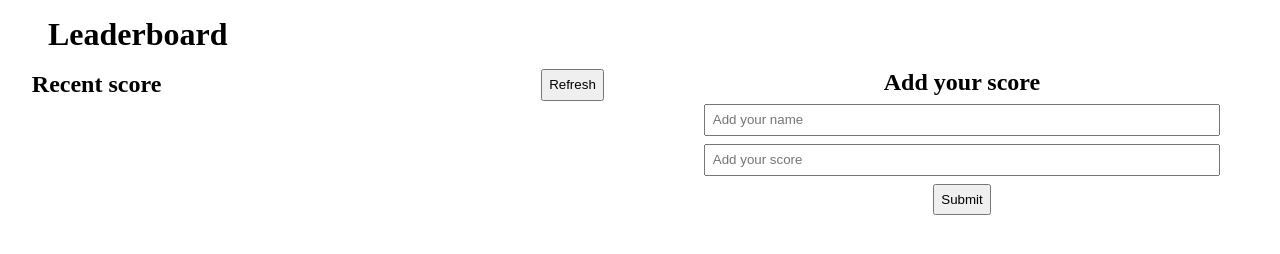
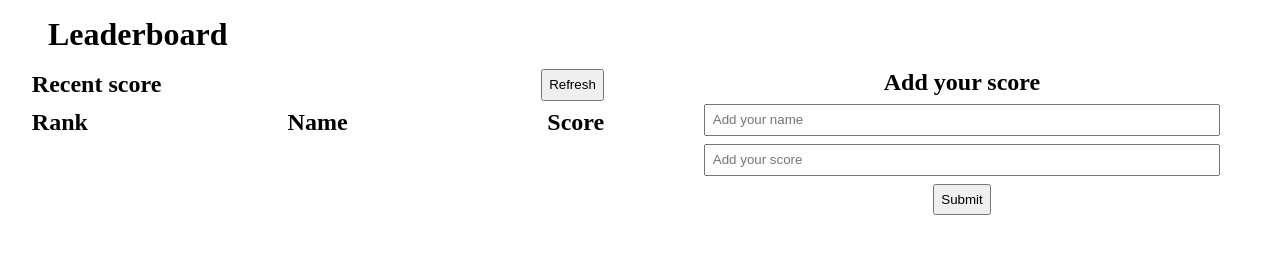
Before and after one commit to yersel500/leaderboard-project, a website built with webpack: page src/index.html in a window 1280 px wide. Built offline with nearby package versions, Linux system fonts and the light colour scheme.

Commit message:
Order gamers by score

```diff
--- a/src/index.html
+++ b/src/index.html
@@ -20,6 +20,11 @@
                     Refresh
                 </button>
             </div>
+            <ul class="head-table">
+                <li class="head"><h2>Rank</h2></li>
+                <li class="head"><h2>Name</h2></li>
+                <li class="head"><h2>Score</h2></li>
+            </ul>
             <div class="container-name">
 
             </div>
--- a/src/modules/post-get.js
+++ b/src/modules/post-get.js
@@ -25,10 +25,18 @@ export async function showData(container) {
     container.removeChild(container.firstChild);
   }
   const { result } = await getData();
-  result.forEach((gamer) => {
+  result.sort((a,b) => b.score-a.score);
+  result.forEach((gamer, index) => {
     const scoreContainer = document.createElement('div');
     scoreContainer.classList.add('unit-score');
-    scoreContainer.innerHTML = `${gamer.user}: ${gamer.score}`;
+    scoreContainer.innerHTML = `<p>${index+1}</p><p>${gamer.user}</p><p>${gamer.score}</p>`;
     container.appendChild(scoreContainer);
   });
+
+  // result.forEach((gamer) => {
+  //   const scoreContainer = document.createElement('div');
+  //   scoreContainer.classList.add('unit-score');
+  //   scoreContainer.innerHTML = `<p>1</p><p>${gamer.user}</p><p>${gamer.score}</p>`;
+  //   container.appendChild(scoreContainer);
+  // });
 }
--- a/src/style.css
+++ b/src/style.css
@@ -2,6 +2,10 @@
   margin: 0;
   padding: 0;
   box-sizing: border-box;
+}
+
+li {
+  list-style-type: none;
 }
 
 .container,
@@ -9,7 +13,9 @@
 .container-input,
 form,
 .container-name,
-.title-container {
+.title-container,
+.head-table,
+.unit-score {
   display: flex;
   flex: 1;
   gap: 0.5rem;
@@ -39,6 +45,7 @@ form,
 
 .container-name,
 .title-container,
+.head-table,
 form,
 input {
   width: 90%;
```
Also changed, not shown: dist/index.html, dist/main.js.
